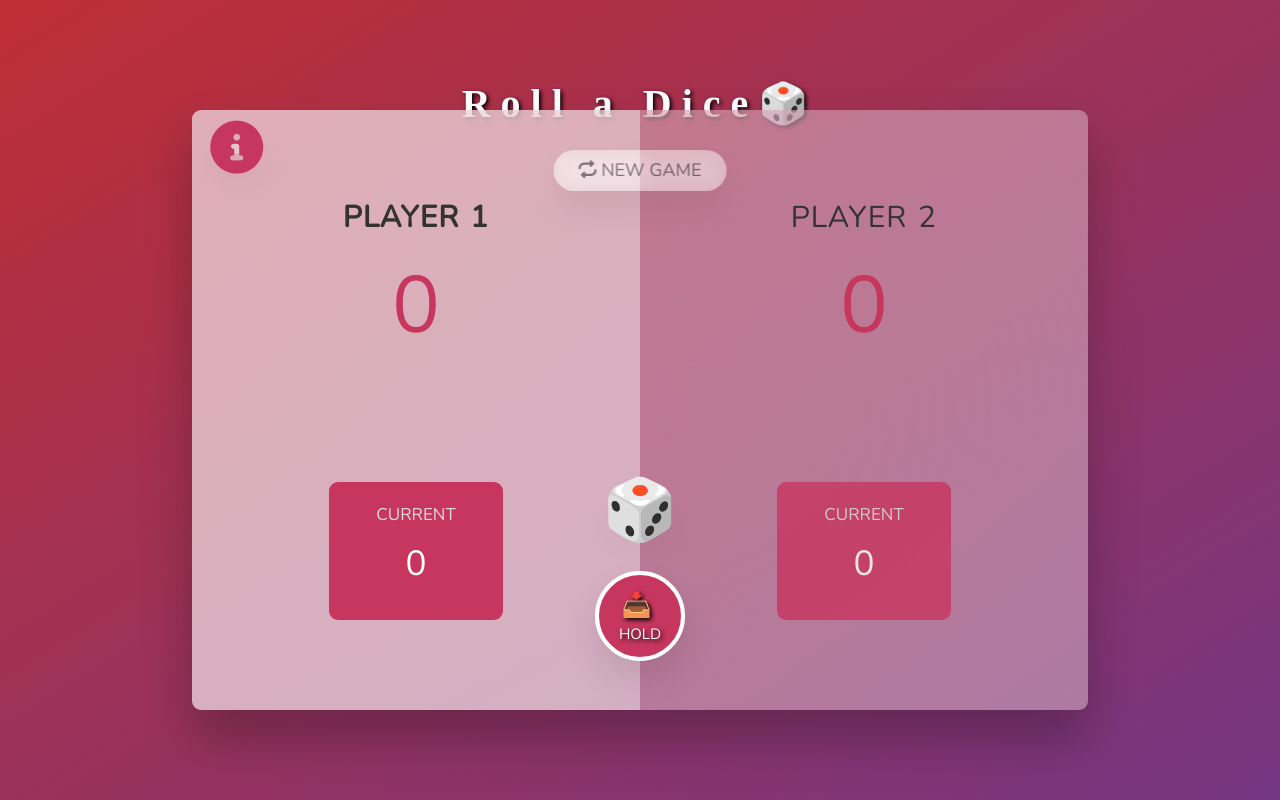
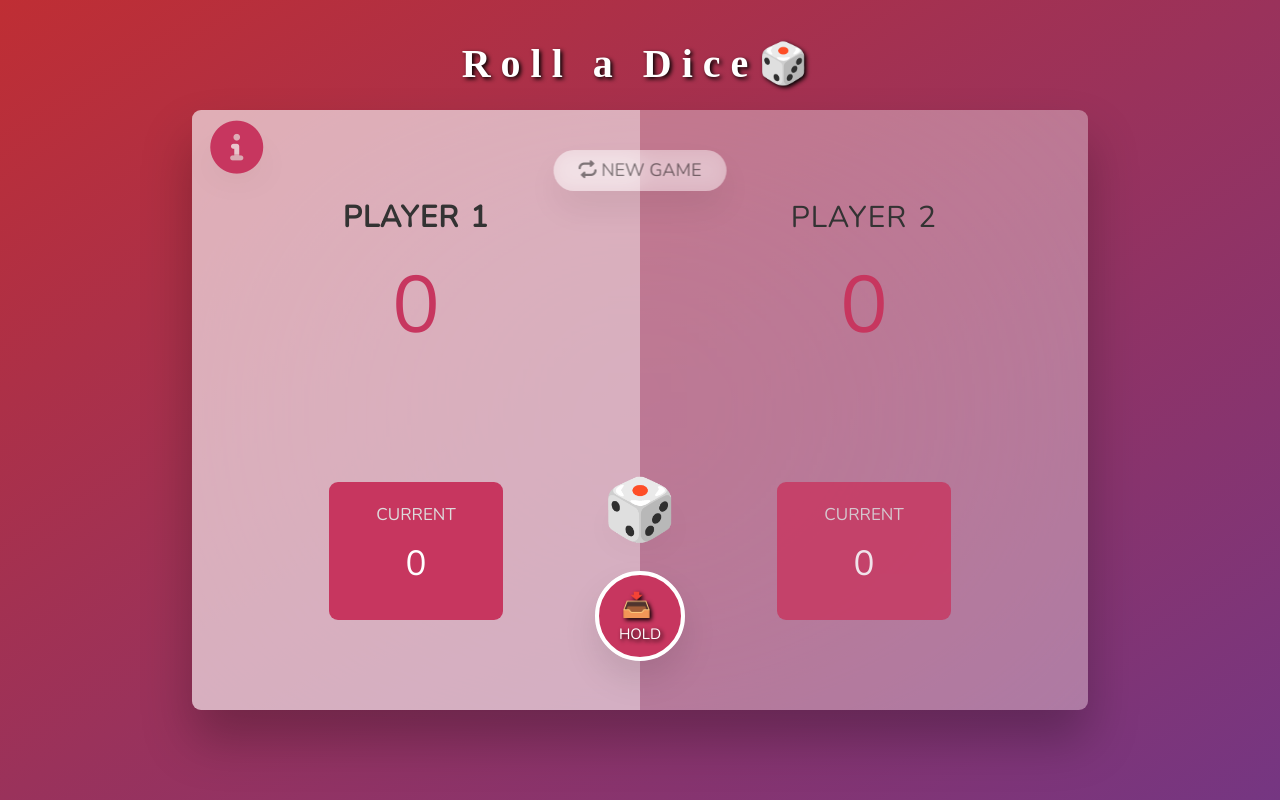
Before and after one commit to jas-sin82/roll_a_dice_game, a plain HTML site: page index.html in a window 1280 px wide. Drawn offline with nearby package versions, Linux system fonts and the light colour scheme.

Commit message:
add margin to heading

```diff
--- a/style.css
+++ b/style.css
@@ -59,7 +59,7 @@ h1{
   text-align: center;
   position: absolute;
   top:10%;
-  margin:auto;
+  margin:-40px;
   transform: transition(-50%,-50%);
   font-size:40px;
   color:white;
@@ -68,6 +68,7 @@ h1{
   font-family: 'Playfair Display SC', serif;
   letter-spacing: 10px;
   display: flex;
+
 }
 
 h1{
```
